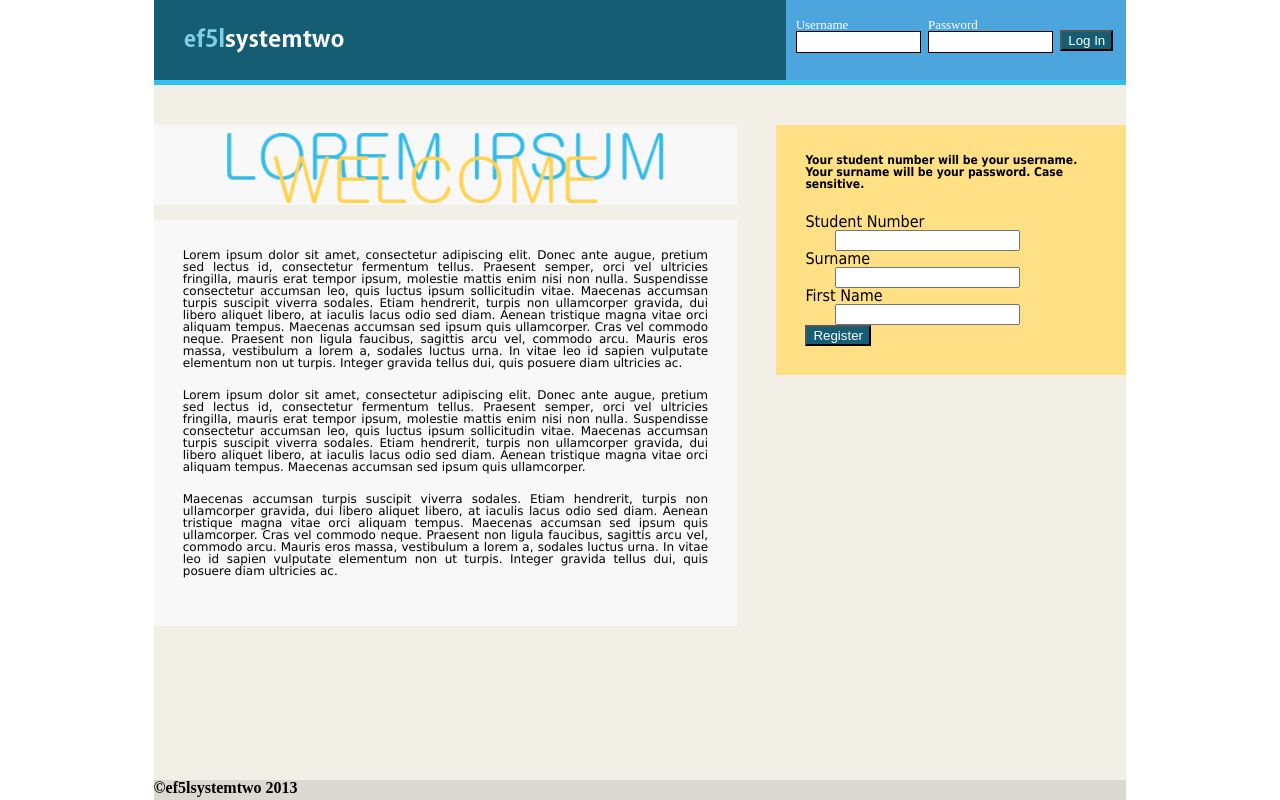
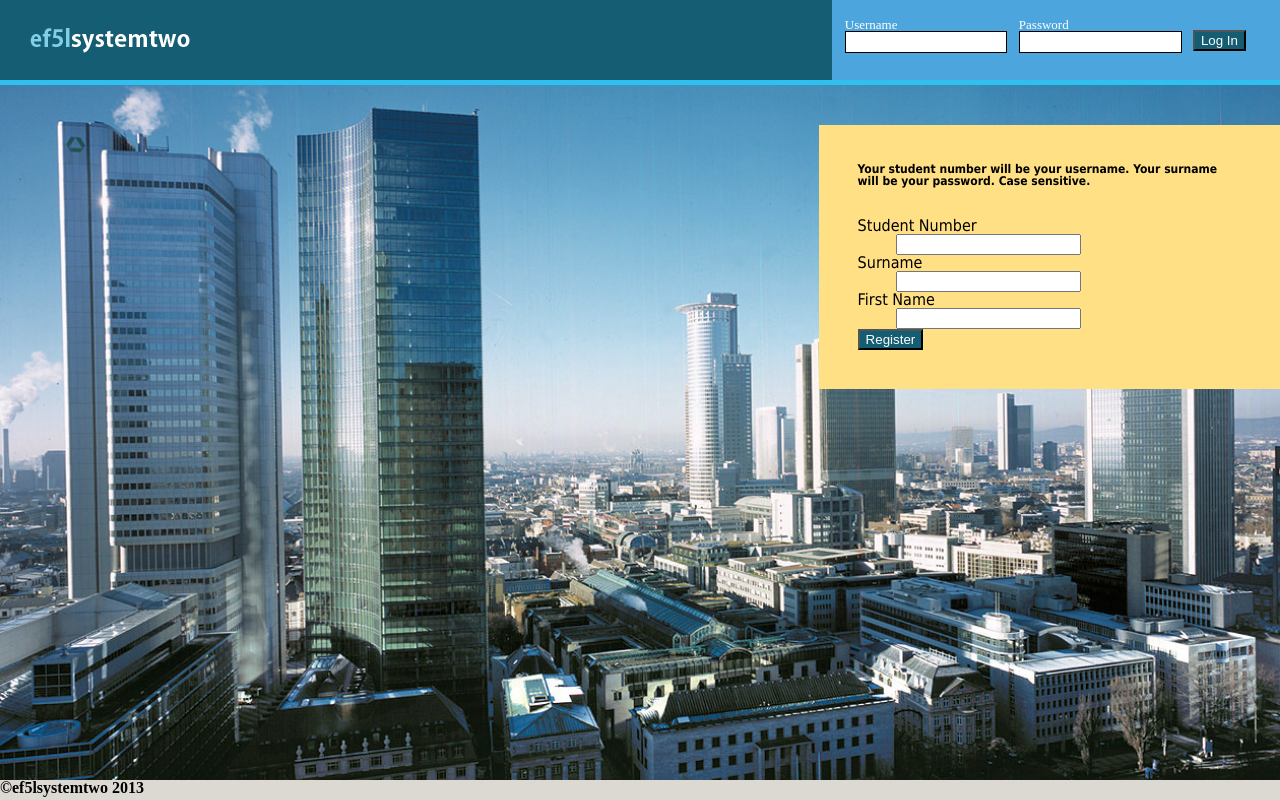
Before and after one commit to isnalla/patatas, a PHP site: page /views in a window 1280 px wide. Run offline with PHP 8.4, Linux system fonts and the light colour scheme.

Commit message:
Changed "theme"

```diff
--- a/css/project.css
+++ b/css/project.css
@@ -1,12 +1,13 @@
 body{
     background:white;
+    background-image:url("/img/bg4.jpg");
+    background-size: 100%;
 }
 
 #homepage-container{
     position:absolute;
-    width:76%;
+    width:100%;
     margin:0 auto;
-    background:#f2efe7;
     right:0;
     left:0;
     top:0;
@@ -70,8 +71,9 @@ body{
 
 
 #index-content .article-header{
-    background:#f8f8f8;
-    width: 100%;
+    position:absolute;
+    background:#145d72;
+    width: 60%;
     height:80px;
     float:left;
     margin-bottom:15px;
@@ -84,7 +86,7 @@ body{
 }
 
 #index-content .article-header > div{
-    width:75%;
+    width:65%;
     margin:0 auto;
     padding: 8px;
 }
@@ -95,9 +97,12 @@ body{
 }
 
 #index-content .article-body{
-    width:90%;
-    background:#f8f8f8;
-    padding:5%;
+    color:white;
+    position:absolute;
+    margin-top:10%;
+    width:56%;
+    background:#145d72;
+    padding:2%;
     font:justify;
     text-align: justify;
     float:left;
--- a/views/login.php
+++ b/views/login.php
@@ -60,7 +60,7 @@
             <!-- HEADER END -->
             <!-- CONTENT START -->
             <div id="index-content" name="content">
-                <div id="article-container">
+                <!--div id="article-container">
                     <div class="article-header">
                         <div>
                             <img src = "/img/article_header_1.png"/>
@@ -111,7 +111,7 @@
                             tellus dui, quis posuere diam ultricies ac.
                         </p>
                     </div>
-                </div>
+                </div-->
                 <div id="register-container">
                     <?php include "register.php" ?>
                 </div>
```
Also changed, not shown: other parts of css/project.css (+37 -12 lines), views/dashboard/depthead.php (+4 -3 lines), img/bg4.jpg (added).
